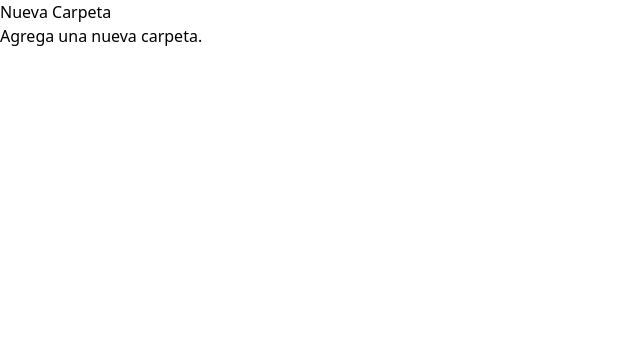
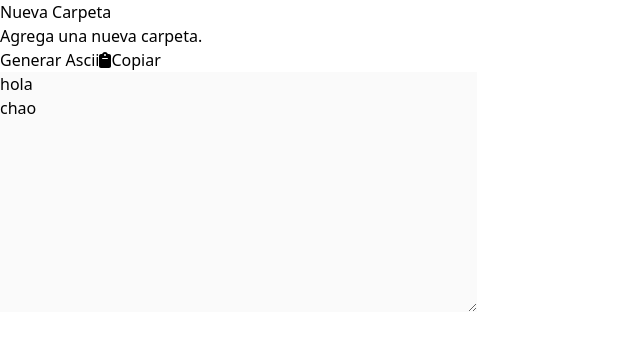
Before and after one commit to hugh140/ascii-directory-generator, a React (Vite) app: page / in a window 1280 px wide. Shown: the top 348 px of the page, without its empty margins (0-640 px from the left). Built offline with nearby package versions, Linux system fonts and the light colour scheme.

Commit message:
Copy textarea finished

```diff
--- a/src/App.jsx
+++ b/src/App.jsx
@@ -1,9 +1,13 @@
 import { useState } from "react";
+import { FontAwesomeIcon } from "@fortawesome/react-fontawesome";
+import { faClipboard } from "@fortawesome/free-solid-svg-icons";
+
 import Directory from "./components/Directory";
 import "./index.css";
 
 import DirFolders from "./scripts/dirTree";
 import getFolderIndex from "./scripts/getFolderIndex";
+import copyToClip from "./scripts/copyToClip";
 
 const root = new DirFolders("root");
 const folders = [];
@@ -12,7 +16,6 @@ function App() {
   const [directory, setDirectory] = useState({ root });
 
   function handleNewFolder(node) {
-    console.log(node)
     const newFolderName = prompt("Ingresar el nombre de la carpeta a crear.");
     if (!newFolderName) return;
 
@@ -25,7 +28,7 @@ function App() {
     const newFolderName = prompt("Ingresar el nombre de la carpeta a editar.");
     if (!newFolderName) return;
 
-    const folderIndex = getFolderIndex(event.target)
+    const folderIndex = getFolderIndex(event.target);
 
     folders[folderIndex].edit(newFolderName);
     setDirectory({ ...directory, root });
@@ -36,7 +39,7 @@ function App() {
     const confirmFolderRemove = confirm("¿Desea eliminar esta carpeta?");
     if (!confirmFolderRemove) return;
 
-    const folderIndex = getFolderIndex(event.target)
+    const folderIndex = getFolderIndex(event.target);
 
     folders[folderIndex].parent.remove(folderIndex);
     folders.splice(folderIndex, 1);
@@ -51,6 +54,7 @@ function App() {
       >
         Nueva Carpeta
       </button>
+
       <div className="h-[80vh] overflow-y-scroll border-2 border-x-gray-50 border-y-gray-200 p-2">
         {!folders.length ? (
           <div className="grid h-full place-items-center text-gray-500">
@@ -67,6 +71,29 @@ function App() {
           />
         )}
       </div>
+
+      {/* Botones Generador */}
+      <div className="flex">
+        <button
+          className="mt-6 w-full rounded-lg bg-purple-100 p-3 text-purple-600 hover:bg-purple-200 sm:w-auto"
+          onClick={() => console.log("Generar ASCII")}
+        >
+          Generar Ascii
+        </button>
+        <button
+          className="ms-2 mt-6 w-auto rounded-lg bg-gray-100 p-3 px-10 text-gray-600 hover:bg-gray-200 sm:px-3"
+          onClick={copyToClip}
+        >
+          <FontAwesomeIcon icon={faClipboard} />
+          <span className="ms-2 hidden sm:inline-block">Copiar</span>
+        </button>
+      </div>
+
+      <div className="my-5 w-full border-2 border-gray-200 p-3 text-gray-500">
+        <textarea id="asciiDir" rows="10" cols="50" disabled>
+          hola&#013;chao
+        </textarea>
+      </div>
     </div>
   );
 }
--- /dev/null
+++ b/src/scripts/copyToClip.js
@@ -0,0 +1,8 @@
+function copyToClip() {
+
+  const textarea = document.getElementById('asciiDir')
+  const copyText = textarea.value
+  if (window.isSecureContext)
+    navigator.clipboard.writeText(copyText)
+}
+export default copyToClip
--- a/vite.config.js
+++ b/vite.config.js
@@ -7,5 +7,6 @@ export default defineConfig({
   server: {
     port: 4000,
     host: true,
+    https: true
   },
 });
```
Also changed, not shown: 1 other file (tests, documents, lock files or other folders).
